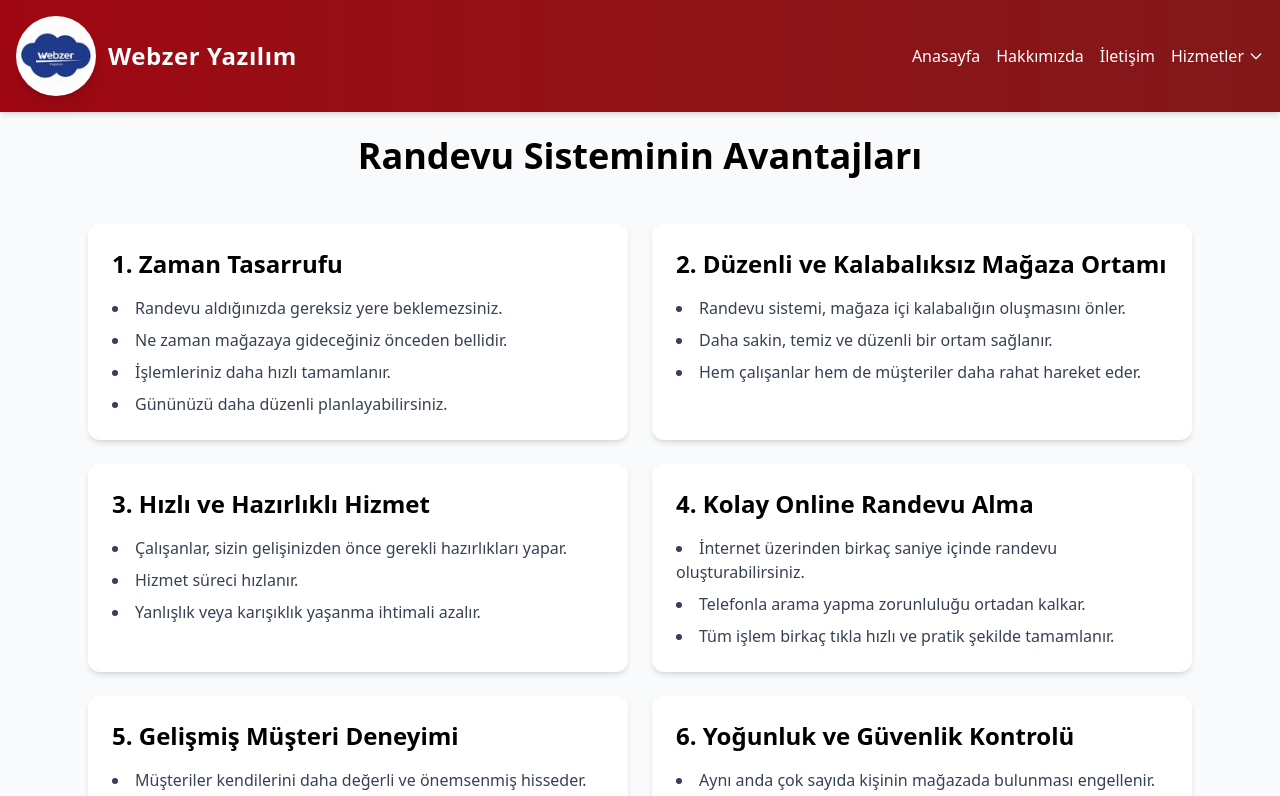
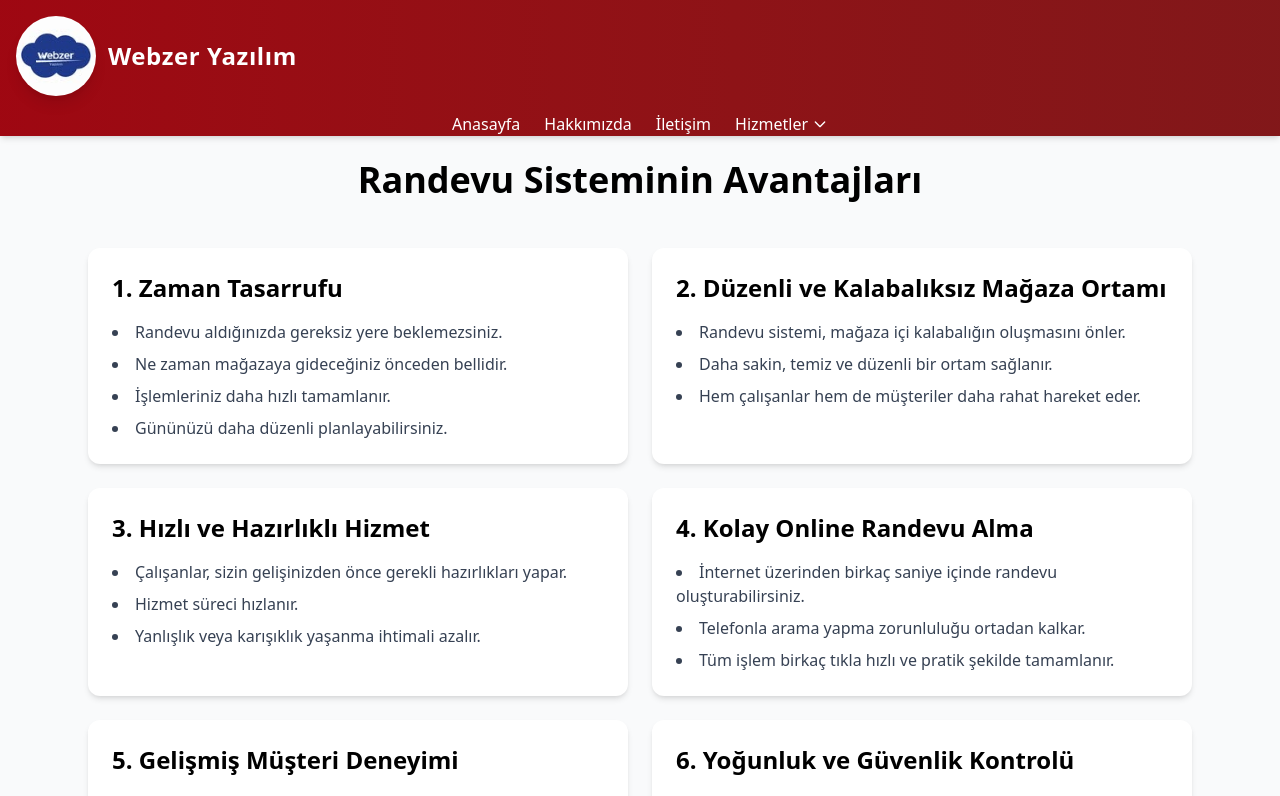
Before and after one commit to Hamza-AKYUZ/Webzer, a React (Vite) app: page / in a window 1280 px wide. Shown: the top 796 px of the page. Built offline with nearby package versions, Linux system fonts and the light colour scheme.

Commit message:
navbardaki responsive sorunlar düzeltldi

```diff
--- a/src/Headers.jsx
+++ b/src/Headers.jsx
@@ -21,7 +21,7 @@ function Headers() {
         </div>
 
         <button
-          className="md:hidden ml-4 focus:outline-none"
+          className="md:hidden focus:outline-none"
           onClick={() => setMenuOpen(!menuOpen)}
         >
           <svg
@@ -29,7 +29,6 @@ function Headers() {
             fill="none"
             stroke="currentColor"
             viewBox="0 0 24 24"
-            xmlns="http://www.w3.org/2000/svg"
           >
             {menuOpen ? (
               <path
@@ -48,10 +47,11 @@ function Headers() {
             )}
           </svg>
         </button>
+      </div>
 
       <nav
-          className={`flex flex-col md:flex-row md:items-center gap-4 mt-4 md:mt-0 transition-all duration-300 ${
-            menuOpen ? "flex" : "hidden md:flex"
+        className={`md:flex md:items-center md:justify-center md:gap-6 transition-all duration-300 ${
+          menuOpen ? "flex flex-col gap-4 p-4" : "hidden md:flex"
         }`}
       >
         <Link
@@ -73,10 +73,10 @@ function Headers() {
           İletişim
         </Link>
 
-          <div className="relative">
+        <div className="relative md:static">
           <button
             onClick={() => setDropdownOpen(!dropdownOpen)}
-              className="hover:text-gray-300 cursor-pointer transition-colors duration-200 flex items-center gap-1"
+            className="hover:text-gray-300 flex items-center gap-1 transition-colors duration-200"
           >
             Hizmetler
             <svg
@@ -86,7 +86,6 @@ function Headers() {
               fill="none"
               stroke="currentColor"
               viewBox="0 0 24 24"
-                xmlns="http://www.w3.org/2000/svg"
             >
               <path
                 strokeLinecap="round"
@@ -96,20 +95,23 @@ function Headers() {
               />
             </svg>
           </button>
+
           {dropdownOpen && (
-              <ul className="absolute flex flex-col bg-red-700 mt-2 p-2 rounded shadow-lg min-w-[150px] z-50">
+            <ul className="flex flex-col bg-red-700 mt-2 p-2 rounded shadow-lg min-w-[150px] z-50 md:absolute">
               <li>
-                  <Link
-                    to="/https://dukkan.bio/"
-                    className="text-white px-3 py-2 hover:bg-red-600 rounded transition-colors duration-200 block"
+                <a
+                  href="https://dukkan.bio/"
+                  target="_blank"
+                  rel="noopener noreferrer"
+                  className="text-white px-3 py-2 hover:bg-red-600 rounded block"
                 >
                   Dijital Mağazam
-                  </Link>
+                </a>
               </li>
               <li>
                 <Link
                   to="/meeting"
-                    className="text-white px-3 py-2 hover:bg-red-600 rounded transition-colors duration-200 block"
+                  className="text-white px-3 py-2 hover:bg-red-600 rounded block"
                 >
                   Randevu Sistemi
                 </Link>
@@ -118,7 +120,6 @@ function Headers() {
           )}
         </div>
       </nav>
-      </div>
     </header>
   );
 }
```
Lines whose indentation alone changed are shown as unchanged.
